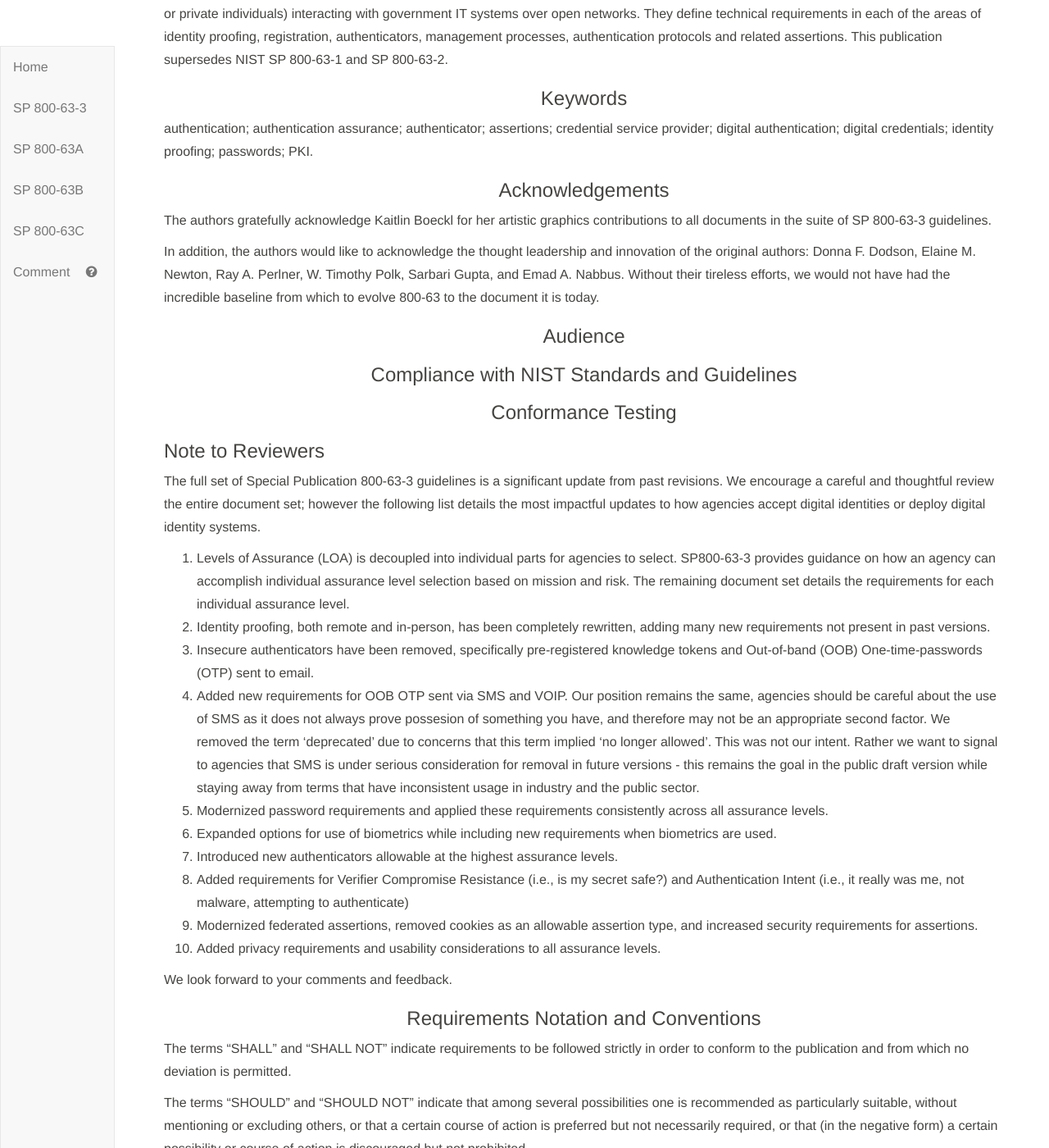
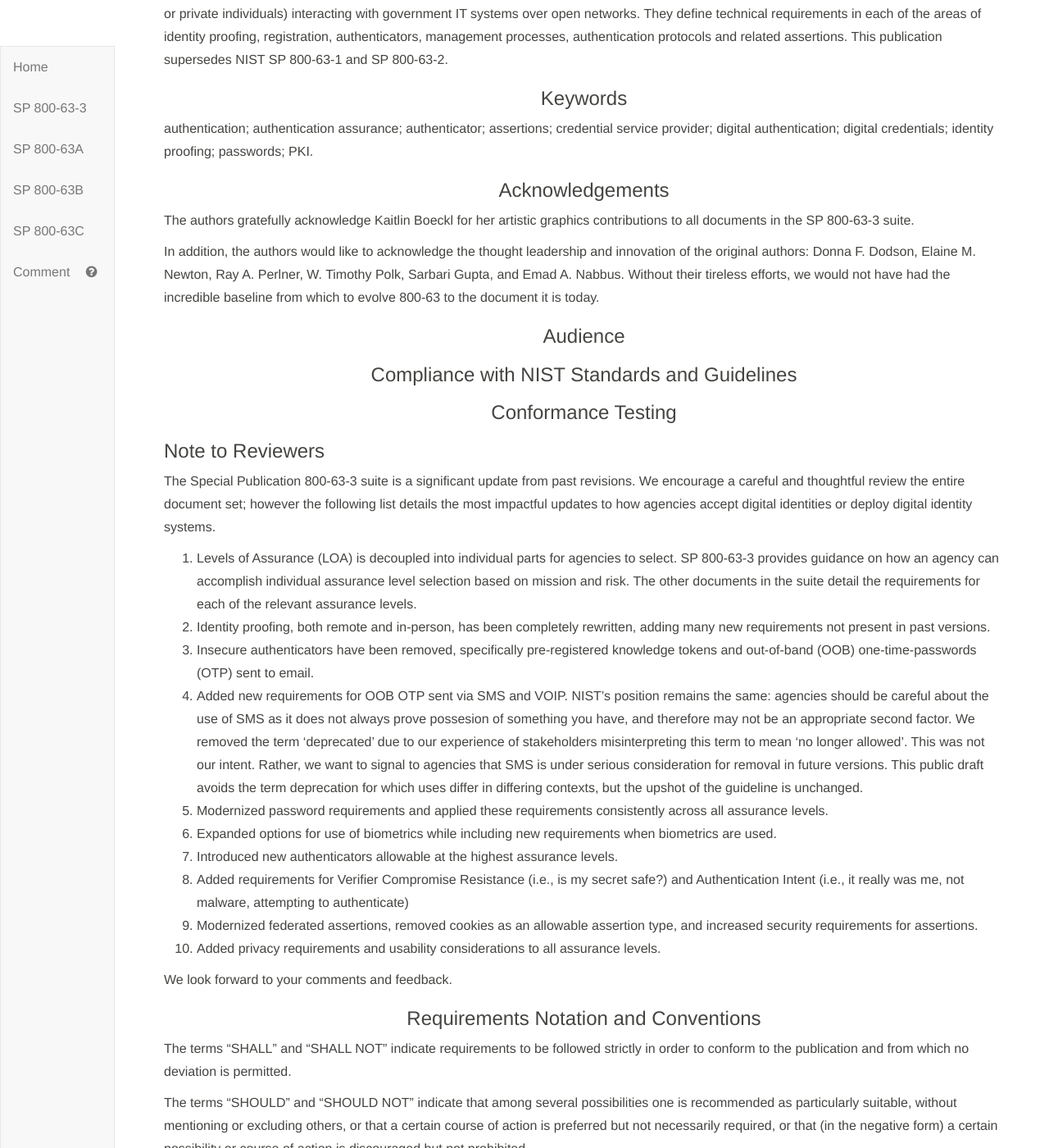
Before and after one commit to usnistgov/800-63-3, a Jekyll site: the page built from sp800-63-3/cover.md, in a window 1280 px wide and 1400 px high, scrolled down 2019 px. Shown: the whole window at 82% size. Built offline with Jekyll 4.4.1, drawn with Linux system fonts in a browser that asks for light colours; our own code applies the rules of GitHub Pages for plain Markdown files.

Commit message:
Update cover.md
nits to NTR language

```diff
--- a/sp800-63-3/cover.md
+++ b/sp800-63-3/cover.md
@@ -153,7 +153,7 @@
 
 </div>
 
-The authors gratefully acknowledge Kaitlin Boeckl for her artistic graphics contributions to all documents in the suite of SP 800-63-3 guidelines.
+The authors gratefully acknowledge Kaitlin Boeckl for her artistic graphics contributions to all documents in the SP 800-63-3 suite.
 
 In addition, the authors would like to acknowledge the thought leadership and innovation of the original authors: Donna F. Dodson, Elaine M. Newton, Ray A. Perlner, W. Timothy Polk, Sarbari Gupta, and Emad A. Nabbus.  Without their tireless efforts, we would not have had the incredible baseline from which to evolve 800-63 to the document it is today.
 
@@ -171,12 +171,12 @@
 
 ### Note to Reviewers
 
-The full set of Special Publication 800-63-3 guidelines is a significant update from past revisions.  We encourage a careful and thoughtful review the entire document set; however the following list details the most impactful updates to how agencies accept digital identities or deploy digital identity systems.
+The Special Publication 800-63-3 suite is a significant update from past revisions.  We encourage a careful and thoughtful review the entire document set; however the following list details the most impactful updates to how agencies accept digital identities or deploy digital identity systems.
 
-1. Levels of Assurance (LOA) is decoupled into individual parts for agencies to select. SP800-63-3 provides guidance on how an agency can accomplish individual assurance level selection based on mission and risk.  The remaining document set details the requirements for each individual assurance level.
+1. Levels of Assurance (LOA) is decoupled into individual parts for agencies to select. SP 800-63-3 provides guidance on how an agency can accomplish individual assurance level selection based on mission and risk.  The other documents in the suite detail the requirements for each of the relevant assurance levels.
 2. Identity proofing, both remote and in-person, has been completely rewritten, adding many new requirements not present in past versions.
-3. Insecure authenticators have been removed, specifically pre-registered knowledge tokens and Out-of-band (OOB) One-time-passwords (OTP) sent to email.
-4. Added new requirements for OOB OTP sent via SMS and VOIP.  Our position remains the same, agencies should be careful about the use of SMS as it does not always prove possesion of something you have, and therefore may not be an appropriate second factor. We removed the term 'deprecated' due to concerns that this term implied 'no longer allowed'. This was not our intent.  Rather we want to signal to agencies that SMS is under serious consideration for removal in future versions - this remains the goal in the public draft version while staying away from terms that have inconsistent usage in industry and the public sector.
+3. Insecure authenticators have been removed, specifically pre-registered knowledge tokens and out-of-band (OOB) one-time-passwords (OTP) sent to email.
+4. Added new requirements for OOB OTP sent via SMS and VOIP.  NIST's position remains the same: agencies should be careful about the use of SMS as it does not always prove possesion of something you have, and therefore may not be an appropriate second factor. We removed the term 'deprecated' due to our experience of stakeholders misinterpreting this term to mean 'no longer allowed'. This was not our intent.  Rather, we want to signal to agencies that SMS is under serious consideration for removal in future versions. This public draft avoids the term deprecation for which uses differ in differing contexts, but the upshot of the guideline is unchanged.
 5. Modernized password requirements and applied these requirements consistently across all assurance levels.
 6. Expanded options for use of biometrics while including new requirements when biometrics are used.
 7. Introduced new authenticators allowable at the highest assurance levels.
```
